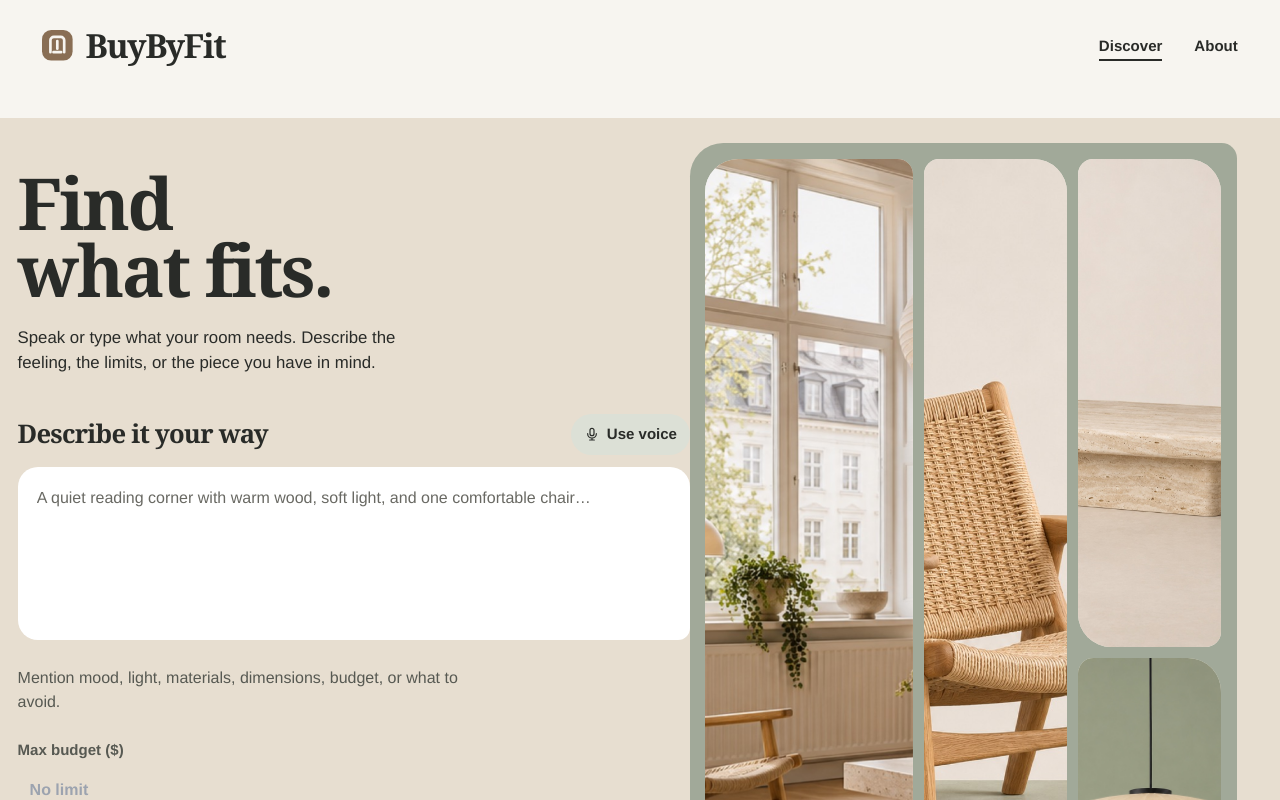
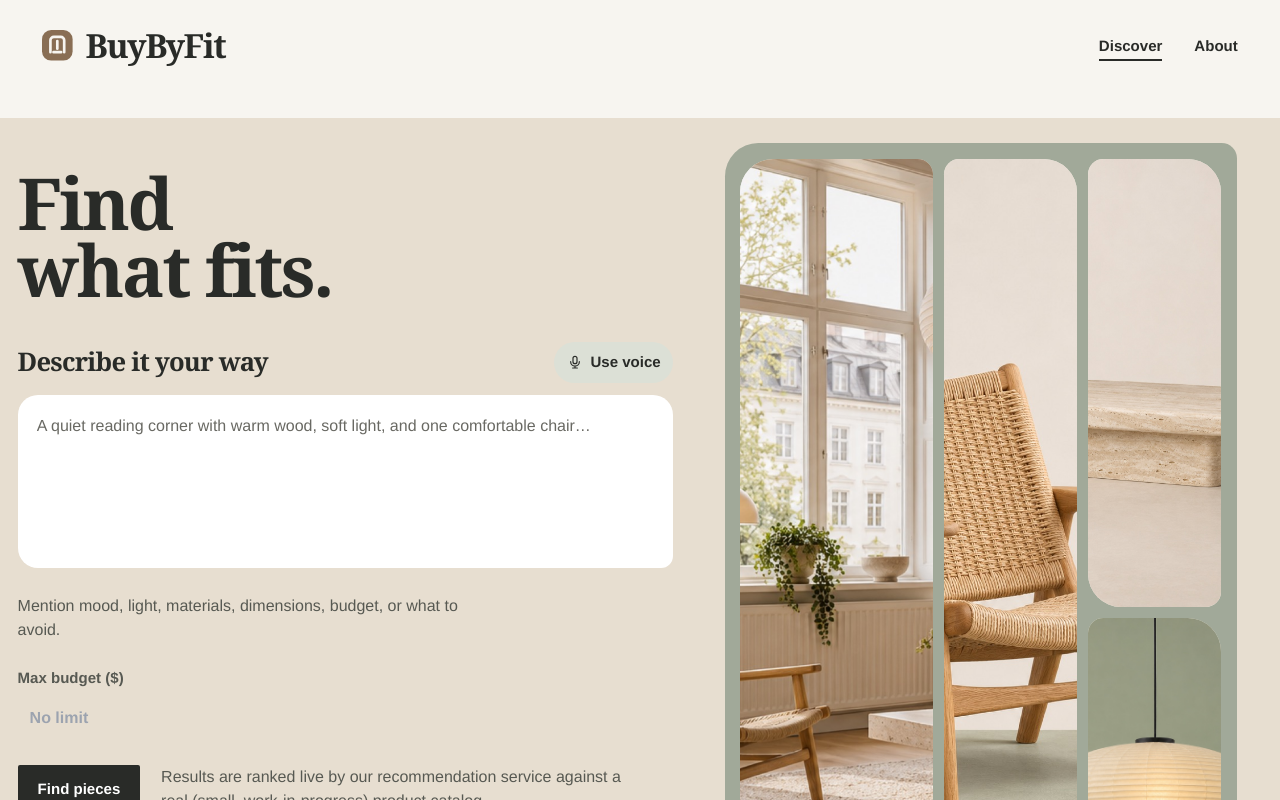
Before and after one commit to JayWu0512/buy-by-fit, a Next.js app: page /discover in a window 1280 px wide. Shown: the top 800 px of the page. Built offline with nearby package versions, Linux system fonts and the light colour scheme.

Commit message:
Refine full-bleed home and discover layouts

```diff
--- a/src/app/globals.css
+++ b/src/app/globals.css
@@ -382,6 +382,11 @@ h2 {
   gap: clamp(1.1rem, 2.3vw, 2.3rem);
 }
 
+.home-closing-band {
+  background: var(--timber);
+  color: var(--surface);
+}
+
 .home-closing {
   display: grid;
   grid-template-columns: 1.2fr minmax(200px, 0.55fr) auto;
@@ -389,8 +394,6 @@ h2 {
   gap: var(--space-4);
   padding-top: var(--space-5);
   padding-bottom: var(--space-5);
-  background: var(--timber);
-  color: var(--surface);
 }
 
 .home-closing .section-kicker {
@@ -466,7 +469,8 @@ h2 {
 .search-prompt-stage {
   display: grid;
   width: 100vw;
-  grid-template-columns: minmax(0, 1.08fr) minmax(320px, 0.92fr);
+  grid-template-columns: minmax(0, 1fr) minmax(320px, 0.82fr);
+  column-gap: clamp(2rem, 4vw, 5rem);
   min-height: min(640px, calc(100svh - 130px));
   margin-left: calc(50% - 50vw);
   padding-inline: max(1.1rem, calc((100vw - 1500px) / 2 + clamp(1.1rem, 3.3vw, 4rem)));
@@ -475,26 +479,28 @@ h2 {
 }
 
 .search-prompt-copy {
+  min-width: 0;
   align-self: center;
   padding: clamp(2rem, 4vw, 4.75rem) 0;
 }
 
-.search-prompt-copy h1,
-.search-results-copy h1 {
+.search-prompt-copy h1 {
   max-width: 12ch;
   margin: 0;
   font-size: clamp(3.1rem, 5.6vw, 6rem);
   text-wrap: balance;
 }
 
-.search-prompt-copy > p {
-  max-width: 44ch;
-  margin: 1.35rem 0 0;
-  font-size: clamp(1.05rem, 1.25vw, 1.25rem);
+.search-results-copy h1 {
+  max-width: none;
+  margin: 0;
+  font-size: clamp(2.7rem, 4.8vw, 5.5rem);
+  white-space: nowrap;
 }
 
 .room-search-form {
   display: grid;
+  max-width: 44rem;
   gap: 0.75rem;
   margin-top: clamp(1.8rem, 3vw, 2.8rem);
 }
@@ -1451,6 +1457,10 @@ h2 {
   .search-prompt-copy h1,
   .search-results-copy h1 {
     font-size: clamp(2.65rem, 11vw, 3.5rem);
+  }
+
+  .search-results-copy h1 {
+    white-space: normal;
   }
 
   .room-prompt-topline {
--- a/src/app/page.tsx
+++ b/src/app/page.tsx
@@ -78,7 +78,8 @@ export default function HomePage() {
         </div>
       </section>
 
-      <section className="home-closing page-shell" aria-labelledby="closing-heading">
+      <section className="home-closing-band" aria-labelledby="closing-heading">
+        <div className="home-closing page-shell">
           <div>
             <h2 id="closing-heading">Let the room decide.</h2>
           </div>
@@ -86,6 +87,7 @@ export default function HomePage() {
           <Link className="button button-timber" href="/discover">
             Find your fit
           </Link>
+        </div>
       </section>
 
       <div className="page-shell">
--- a/src/components/discover-view.tsx
+++ b/src/components/discover-view.tsx
@@ -211,7 +211,6 @@ export function DiscoverView() {
         <div className="search-prompt-stage">
           <div className="search-prompt-copy">
             <h1 id="discover-heading">Find what fits.</h1>
-            <p>Speak or type what your room needs. Describe the feeling, the limits, or the piece you have in mind.</p>
 
             <form className="room-search-form" onSubmit={submitBrief} noValidate>
               <div className="room-prompt-topline">
```
Lines whose indentation alone changed are shown as unchanged.
